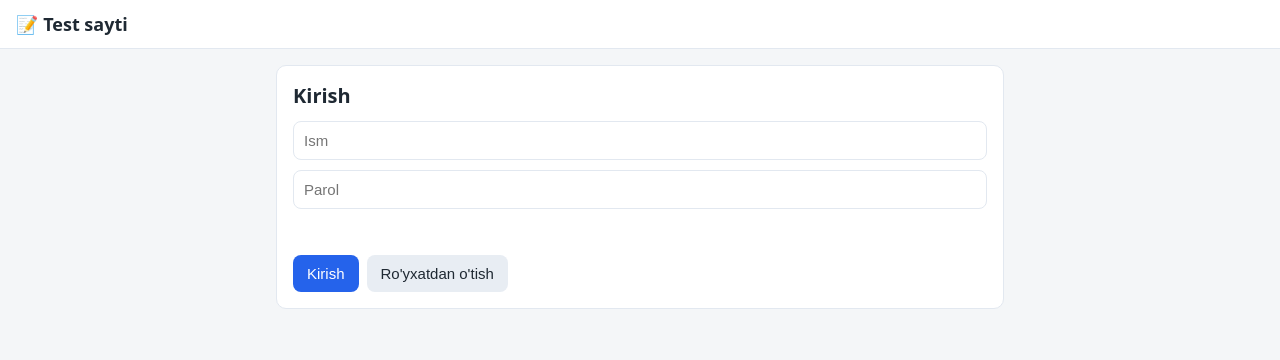
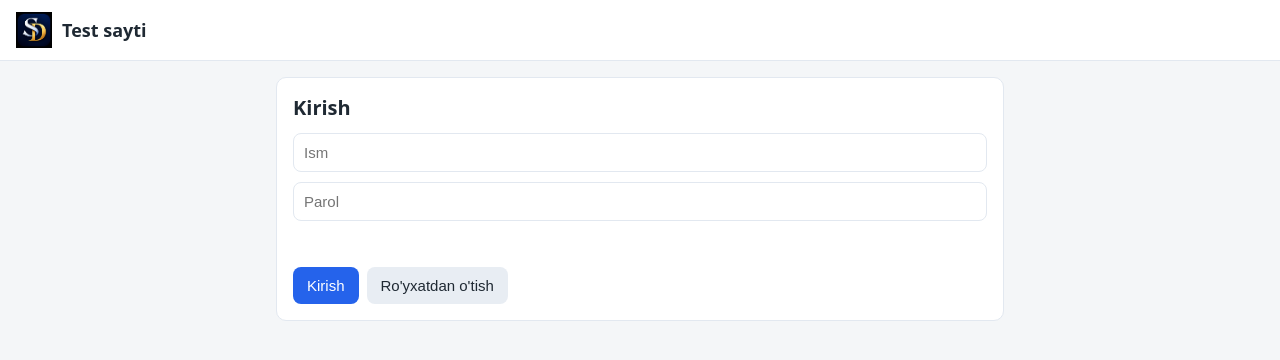
Before and after one commit to causerya7-crypto/matematika-platforma, a website: page index.html in a window 1280 px wide. Drawn offline with Linux system fonts and the light colour scheme.

Commit message:
Add logo to header and adjust brand styling

```diff
--- a/index.html
+++ b/index.html
@@ -11,6 +11,8 @@
   body { margin:0; font-family: system-ui, Arial, sans-serif; background:var(--bg); color:var(--text); }
   header { background:var(--card); border-bottom:1px solid var(--line); padding:12px 16px; display:flex; justify-content:space-between; align-items:center; gap:8px; flex-wrap:wrap; }
   header b { font-size:18px; cursor:pointer; }
+   .brand { display:flex; align-items:center; gap:10px; }
+  .brand img { height:36px; width:auto; }
   main { max-width:760px; margin:0 auto; padding:16px; }
   .card { background:var(--card); border:1px solid var(--line); border-radius:10px; padding:16px; margin-bottom:14px; }
   h2 { margin:0 0 12px; font-size:20px; }
@@ -60,7 +62,7 @@
 </head>
 <body>
 <header>
-  <b onclick="home()">📝 Test sayti</b>
+    <b onclick="home()" class="brand"><img src="/favicon.png" alt="Logo"> Test sayti</b>
   <div id="who"></div>
 </header>
 <main id="app"></main>
```
